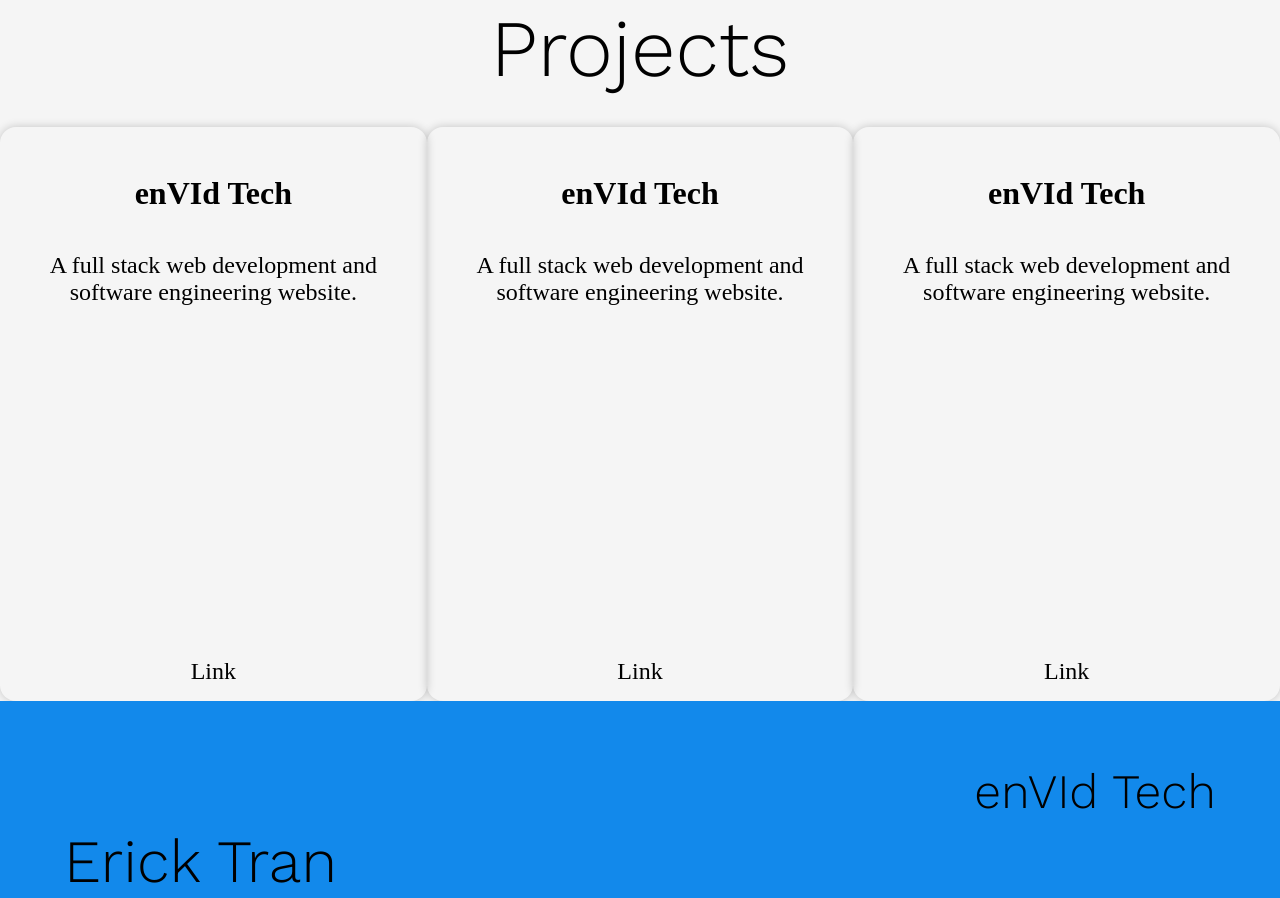
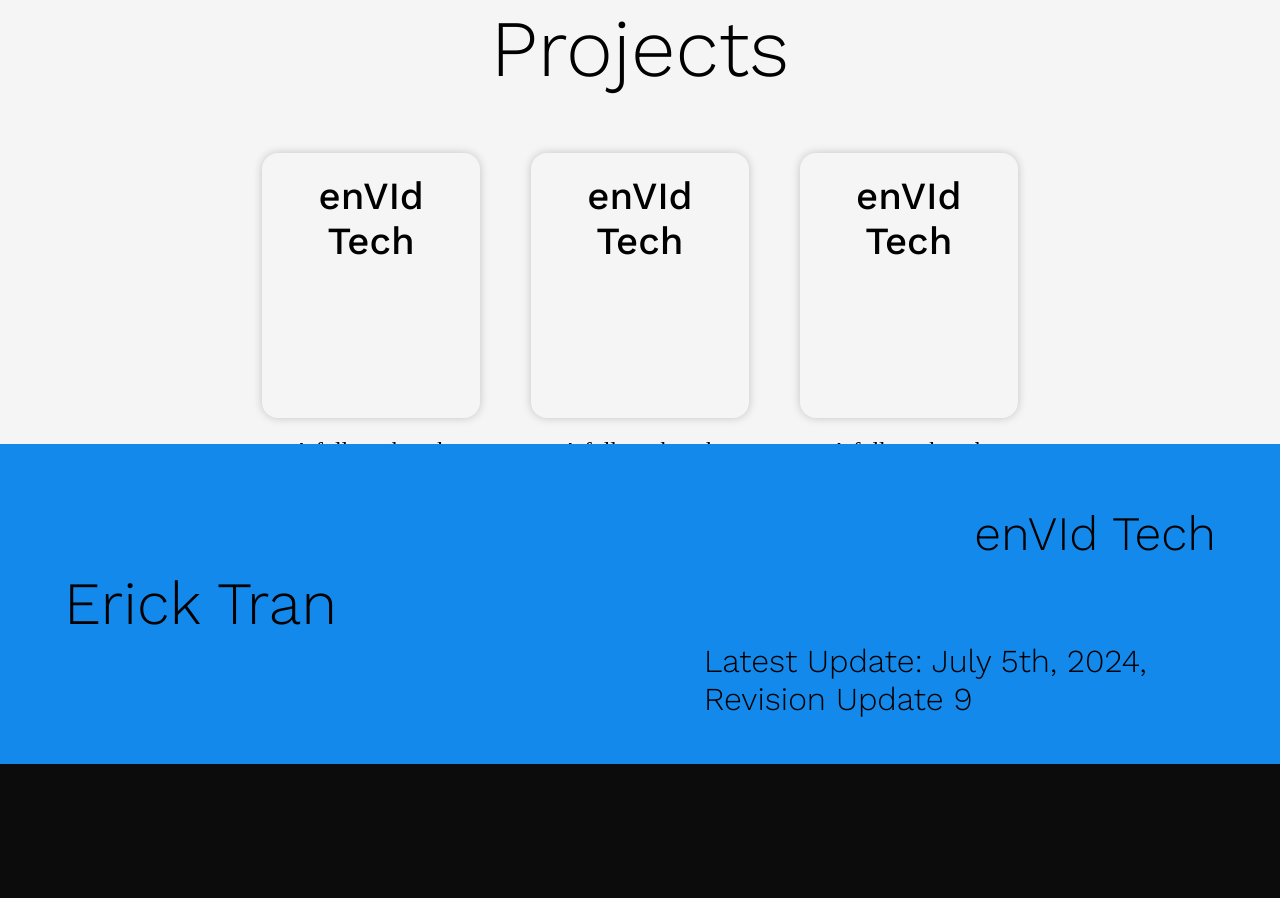
Before and after one commit to enVId-tech/Portfolio-Website, a Next.js app: page / in a window 1280 px wide. Shown: the part 2720-3618 px from the top of the page. After the commit the page ends 3484 px from the top, so only its background shows below. Built offline with nearby package versions, Linux system fonts and the light colour scheme.

Commit message:
32-feat. Added more scss for project cards

```diff
--- a/pages/index.tsx
+++ b/pages/index.tsx
@@ -26,7 +26,7 @@ const HomePage: React.FC = (): React.JSX.Element => {
     const AboutProps: AboutPropsType = {
         aboutScrollHeight: 700,
         aboutText: [
-            "4 years of full stack web development experience.",
+            "5 years of full stack web development experience.",
             "Specialized in React, MongoDB, and Node.js.",
             "Self-studied software engineering, 6 years.",
             "Making innovative projects for the community."
--- a/styles/projectCard.module.scss
+++ b/styles/projectCard.module.scss
@@ -3,7 +3,10 @@
     flex-direction: column;
     justify-content: space-between;
     align-items: center;
-    padding: 1rem;
+    padding: 1vw;
+    margin: 2vw;
+    width: 15vw;
+    height: 30vh;
     border-radius: 1rem;
     background-color: var(--color-primary);
     color: var(--color-white);
@@ -15,30 +18,18 @@
     }
 
     .projectTitle {
-        font-size: 2rem;
-        margin-bottom: 1rem;
+        font-size: 3vw;
+        text-align: center;
+        margin: 0;
+        margin-top: 1vh;
+        font-family: "Work Sans", sans-serif;
+        font-weight: 500;
     }
 
     .projectDescription {
         font-size: 1.5rem;
         margin-bottom: 1rem;
-    }
-
-    .embed {
-        width: 100%;
-        height: 20rem;
-        border-radius: 1rem;
-    }
-
-    .projectLink {
-        font-size: 1.5rem;
-        margin-top: 1rem;
-        color: var(--color-white);
-        text-decoration: none;
-        transition: color 0.2s;
-
-        &:hover {
-            color: var(--color-secondary);
-        }
+        white-space: pre-wrap;
+        text-align: center;
     }
 }
--- a/templates/components/ProjectCard.tsx
+++ b/templates/components/ProjectCard.tsx
@@ -3,7 +3,7 @@ import styles from '@/styles/projectCard.module.scss';
 import { Work_Sans } from "next/font/google";
 import { ProjectCardProps } from "../ts/exportInterfaces.ts";
 
-const Work_Sans_300 = Work_Sans({
+const Work_Sans_400 = Work_Sans({
     weight: "300",
     style: 'normal',
     subsets: ['latin']
@@ -11,10 +11,10 @@ const Work_Sans_300 = Work_Sans({
 
 const ProjectCard: React.FC<ProjectCardProps> = (props: ProjectCardProps): JSX.Element => {
     return (
-        <div className={`${styles.projectCard} ${Work_Sans_300.style}`} id="projects">
-            <h3 className={`${styles.projectTitle} ${Work_Sans_300.style}`}>{props.title}</h3>
-            <p className={`${styles.projectDescription} ${Work_Sans_300.style}`}>{props.description}</p>
+        <div className={`${styles.projectCard} ${Work_Sans_400.style}`} id="projects">
+            <h3 className={`${styles.projectTitle} ${Work_Sans_400.style}`}>{props.title}</h3>
             <iframe src={props.embed} title={props.title} frameBorder="0" allowFullScreen className={styles.embed}></iframe>
+            <p className={`${styles.projectDescription} ${Work_Sans_400.style}`}>{props.description}</p>
             <a href={props.link} target="_blank" rel="noreferrer" className={styles.projectLink}>Link</a>
 
         </div>
--- a/templates/pages/resources.section.tsx
+++ b/templates/pages/resources.section.tsx
@@ -29,7 +29,7 @@ const Resources: React.FC<ResourcesProps> = (props: ResourcesProps): JSX.Element
 
     return (
         <div className={styles.resourcesDiv} id="resources">
-            <p className={`${styles.sectionHeading} ${Work_Sans_300.className}`}>Resources</p>
+            <p className={`${styles.sectionHeading} ${Work_Sans_300.className}`}>Top Resources</p>
             <div className={styles.resourceCards}>
                 {props.resources.map((resource, index) => {
                     return (
```
